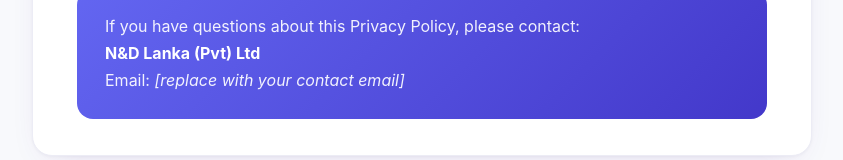
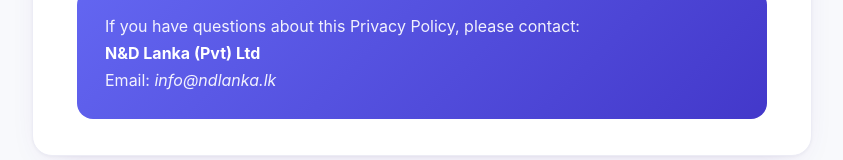
Before and after one commit to Shashikarathnayaka/event-buddy-privacy-policy, a plain HTML site: page index.html in a window 1280 px wide. Shown: the part 2976-3136 px from the top of the page, without its empty margins (218-1061 px from the left). Drawn offline with Linux system fonts and the light colour scheme.

Commit message:
Update contact email in Privacy Policy section

```diff
--- a/index.html
+++ b/index.html
@@ -289,7 +289,7 @@
       <div class="contact">
         <p>If you have questions about this Privacy Policy, please contact:<br>
         <strong>N&amp;D Lanka (Pvt) Ltd</strong><br>
-        Email: <em>[replace with your contact email]</em></p>
+        Email: <em>info@ndlanka.lk</em></p>
       </div>
     </section>
   </div>
```
